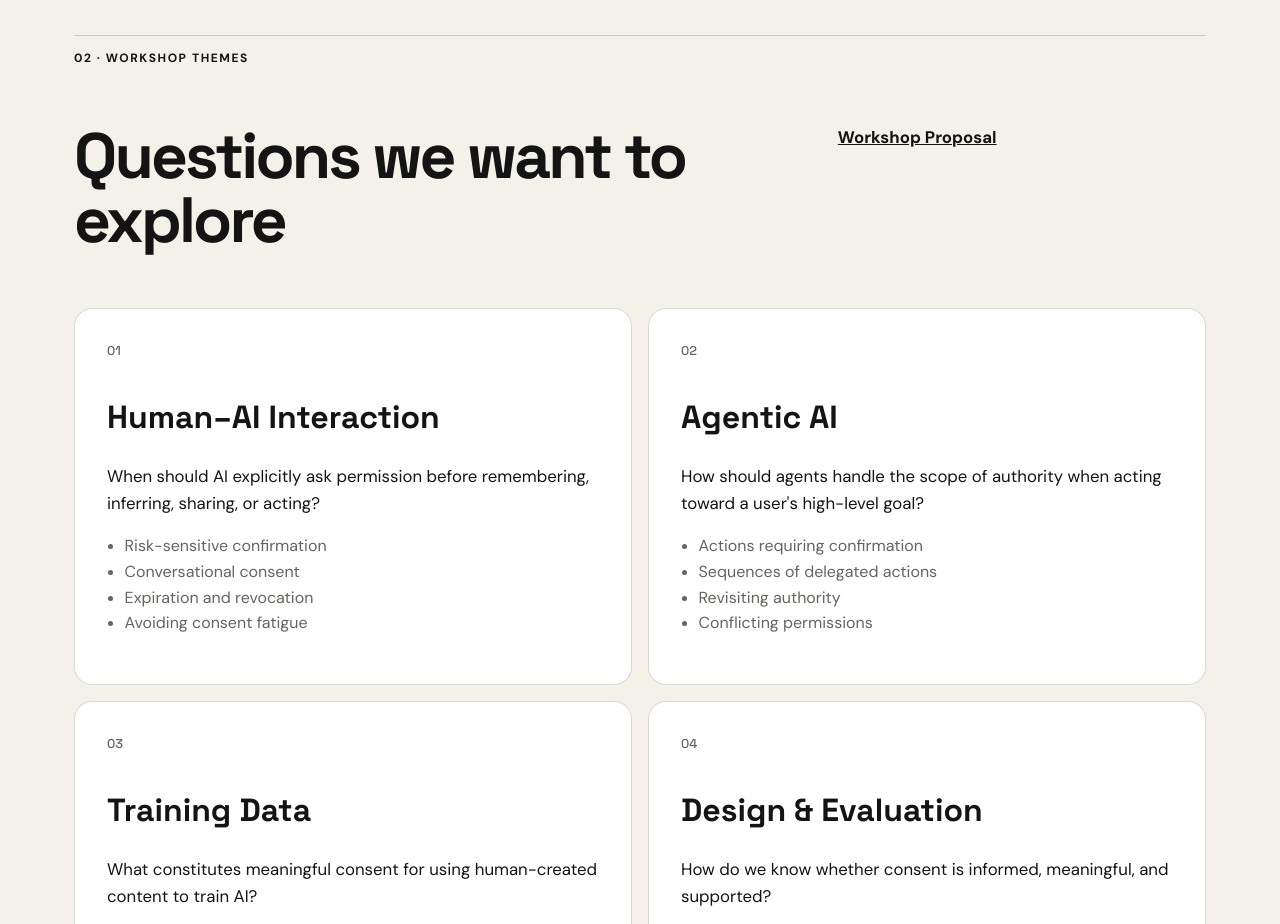
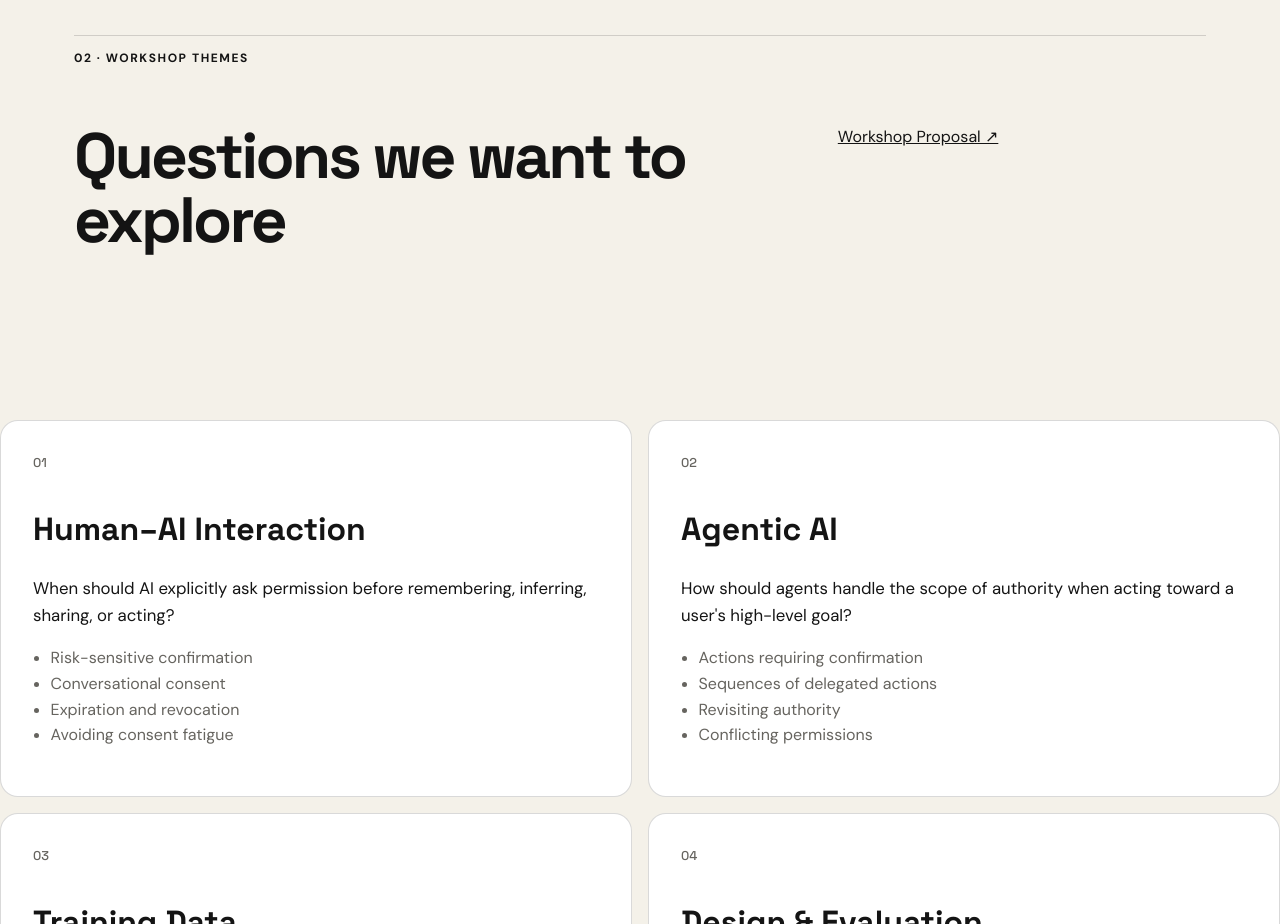
Before and after one commit to Jasmeet23/consentful-ai, a plain HTML site: page index.html in a window 1280 px wide. Shown: the part 2100-3024 px from the top of the page. Drawn offline with Linux system fonts and the light colour scheme.

Commit message:
Update index.html

```diff
--- a/index.html
+++ b/index.html
@@ -64,16 +64,19 @@
     </section>
 
     <section class="section" id="themes">
-      <div class="section-label">02 · Workshop Themes</div>
-      <div class="section-heading">
-        <h2>Questions we want to explore</h2>
-          <p><strong><a href="https://risc-hci.com/papers/CHI2027-consentful-ai.pdf"
+  <div class="section-label">02 · Workshop Themes</div>
+
+  <div class="section-heading">
+    <h2>Questions we want to explore</h2>
+
+    <a class="proposal-link"
+       href="https://risc-hci.com/papers/CHI2027-consentful-ai.pdf"
        target="_blank"
        rel="noopener noreferrer">
-     Workshop Proposal
-    </a></strong></p>
-
-      </div>
+      Workshop Proposal ↗
+    </a>
+  </div>
+</section>
 
       <div class="theme-grid">
         <article class="theme-card">
```
